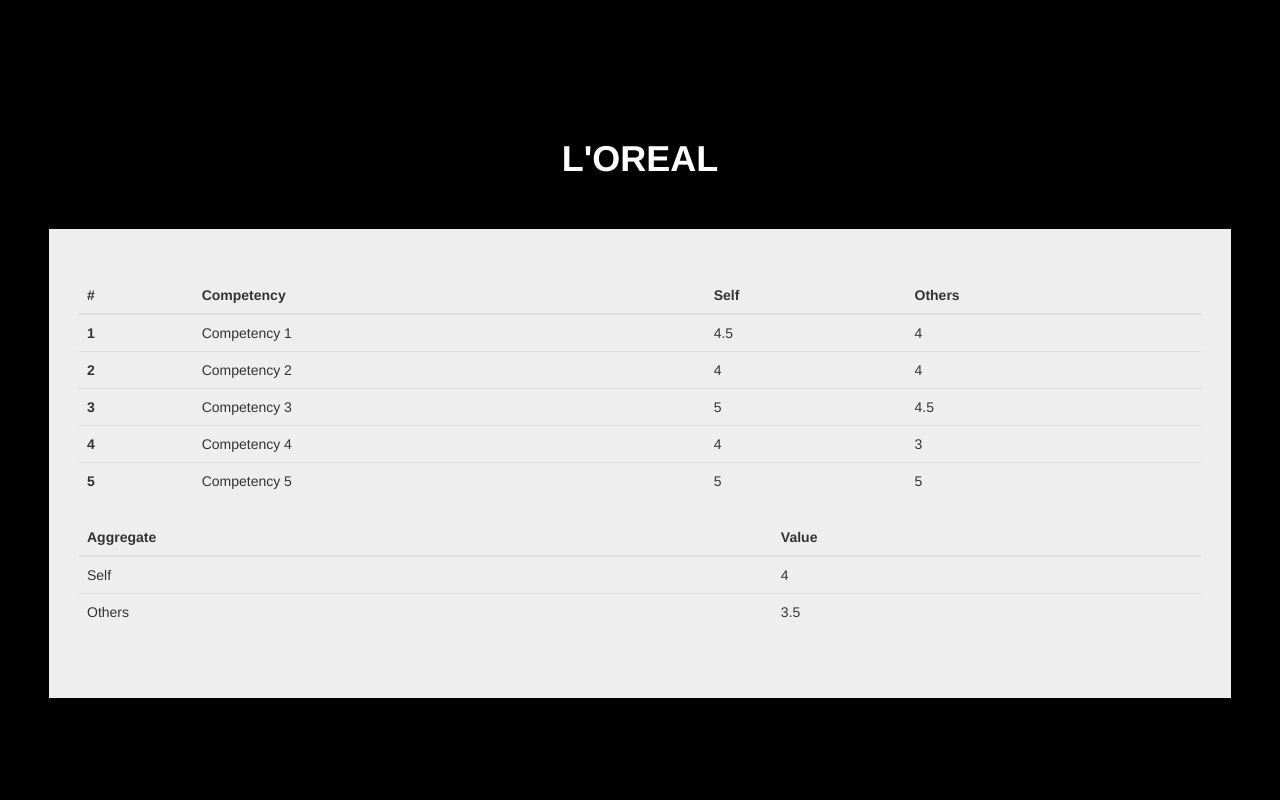
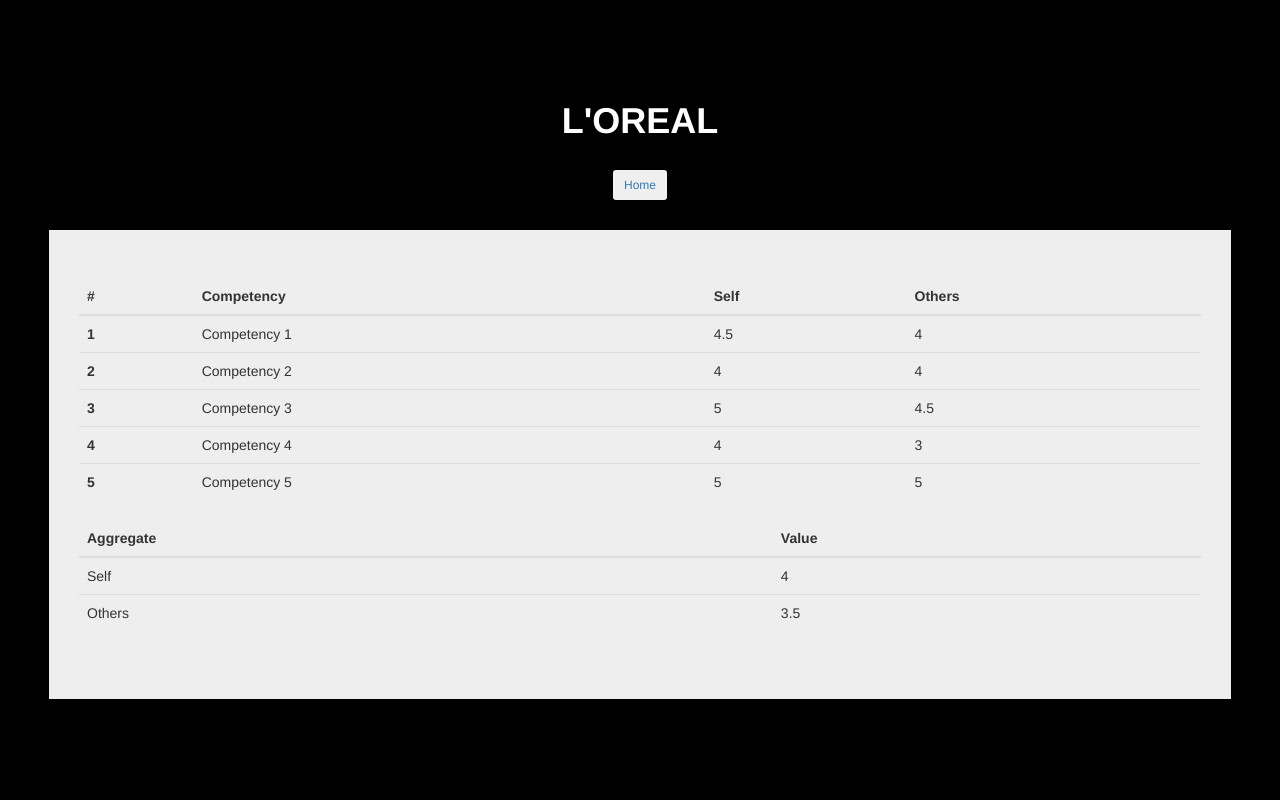
Before and after one commit to r0b1nz/laerol, a PHP site: page /hr/feedback.php in a window 1280 px wide. Run offline with PHP 8.4, Linux system fonts and the light colour scheme.

Commit message:
navigation buttons

```diff
--- a/hr/credentials.php
+++ b/hr/credentials.php
@@ -25,6 +25,7 @@
 <body>
   <header>
     <h1 class="heading choose">L'OREAL</h1>
+    <button class="btn btn-sm"><a href="/laerol/hr/choose_function.php">Home</a></button>
   </header>
 
   <div class="container center_div">
--- a/hr/feedback.php
+++ b/hr/feedback.php
@@ -13,6 +13,7 @@
 <body>
   <header>
     <h1 class="heading choose">L'OREAL</h1>
+    <button class="btn btn-sm"><a href="/laerol/hr/choose_function.php">Home</a></button>
   </header>
 
   <div class="row jumbotron">
--- a/hr/review_cycle.php
+++ b/hr/review_cycle.php
@@ -34,6 +34,7 @@
 <body>
   <header>
     <h1 class="heading choose">L'OREAL</h1>
+    <button class="btn btn-sm"><a href="/laerol/hr/choose_function.php">Home</a></button>
   </header>
 
   <div class="container">
--- a/hr/view_feedback.php
+++ b/hr/view_feedback.php
@@ -30,6 +30,7 @@
 <body>
   <header>
     <h1 class="heading choose">L'OREAL</h1>
+    <button class="btn btn-sm"><a href="/laerol/hr/choose_function.php">Home</a></button>
   </header>
 
   <div class="container center_div">
--- a/review/choose_feedback.php
+++ b/review/choose_feedback.php
@@ -54,6 +54,8 @@
 <body>
 	<header>
 		<h1 class="heading choose">L'OREAL</h1>
+        <button class="btn btn-sm"><a href="/laerol/review/choose_feedback.php">Home</a></button>
+    <button class="btn btn-sm"><a href="/laerol/">Log Out</a></button>
 	</header>
 
   <div class="container">
--- a/review/feedback_form.php
+++ b/review/feedback_form.php
@@ -93,6 +93,7 @@
   <body>
   <header>
     <h1 class="heading">L'OREAL</h1>
+    <button class="btn btn-sm"><a href="/laerol/review/choose_feedback.php">Home</a></button>
   </header>
     <div class="container center_div">
 
--- a/style.css
+++ b/style.css
@@ -26,7 +26,10 @@
 
 body{
 	background-color: black;
-	padding: 5%;
+	padding-top: 2%;
+	padding-left: 5%;
+	padding-right: 5%;
+	padding-bottom: 2%;
 }
 
 .main{
```
Also changed, not shown: hr/choose_function.php (+12 -5 lines).
